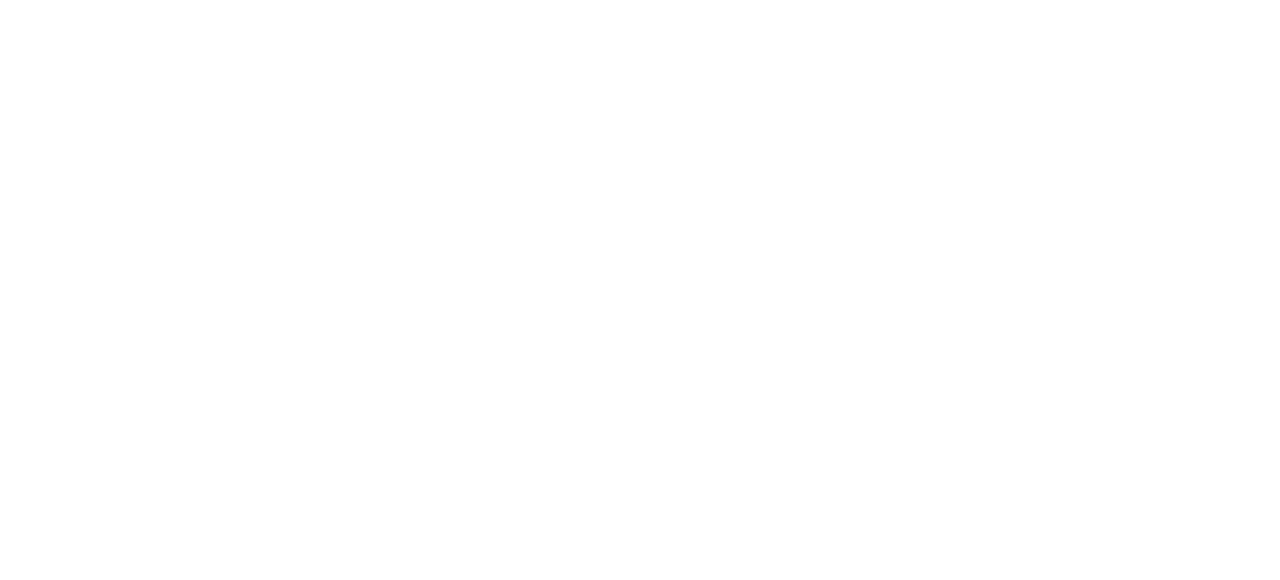
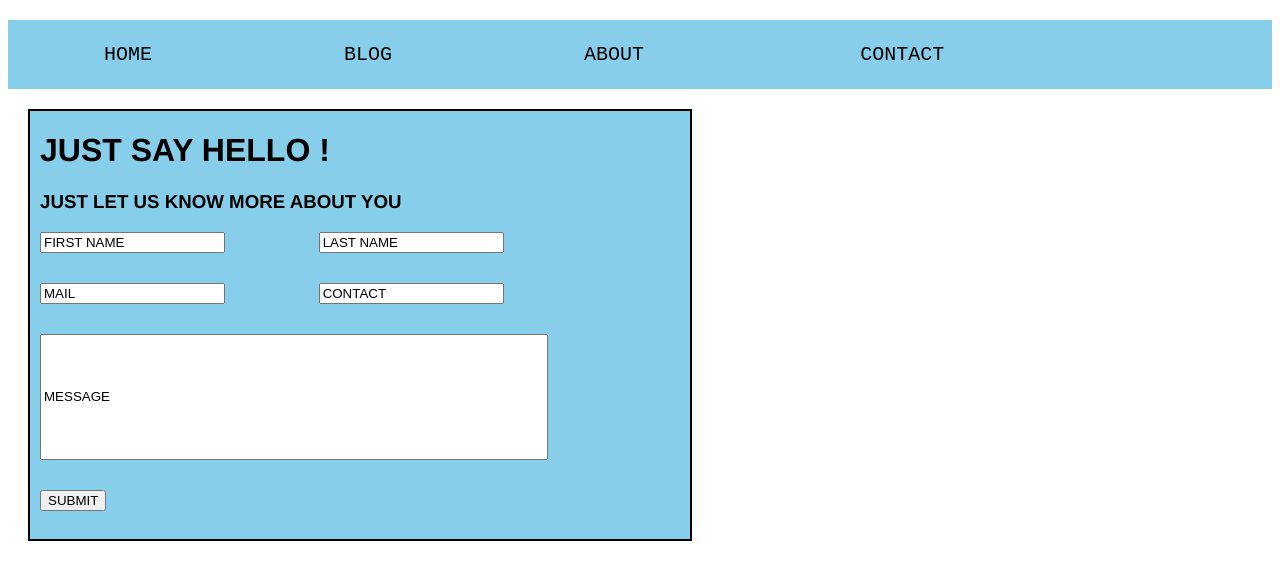
Before and after one commit to SupremeSp/task1, a plain HTML site: page index.html in a window 1280 px wide. Drawn offline with Linux system fonts and the light colour scheme.

Commit message:
Add files via upload

```diff
--- a/index.html
+++ b/index.html
@@ -3,8 +3,34 @@
 <head>
     <meta charset="UTF-8">
     <meta name="viewport" content="width=device-width, initial-scale=1.0">
-    <title>Problem 1</title>
+    <title>Document</title>
+    <link rel="stylesheet" href="style.css">
 </head>
 <body>
+    <div class="page">
+        <div class="bar">
+                <pre style="font-size: x-large;" class="bar">
 
+        HOME                BLOG                ABOUT                  CONTACT
+                </pre>
+        </div>
+        <div class="form">
+            <h1>JUST SAY HELLO !</h1>
+            <h3>JUST LET US KNOW MORE ABOUT YOU</h3>
+            <pre>
+<input type="text" value="FIRST NAME">            <input type="text" value="LAST NAME">
+
+
+<input type="text" value="MAIL">            <input type="text" value="CONTACT">
+
+
+<input class="message" type="text" value="MESSAGE">
+
+
+<button type="submit">SUBMIT</button>
+            </pre>
+
+        </div>
+    </div>
 </body>
+</html>
--- /dev/null
+++ b/style.css
@@ -0,0 +1,17 @@
+.bar{
+    max-height: 150px;
+    background-color: skyblue;
+}
+.form{
+    margin-left: 20px;
+    padding-left: 10px;
+    font-family: 'Franklin Gothic Medium', 'Arial Narrow', Arial, sans-serif;
+    font-weight: bolder;
+    background-color: skyblue;
+    width: 650px;
+    border: 2px solid black;
+}
+.message{
+    height: 120px;
+    width: 500px;
+}
```
